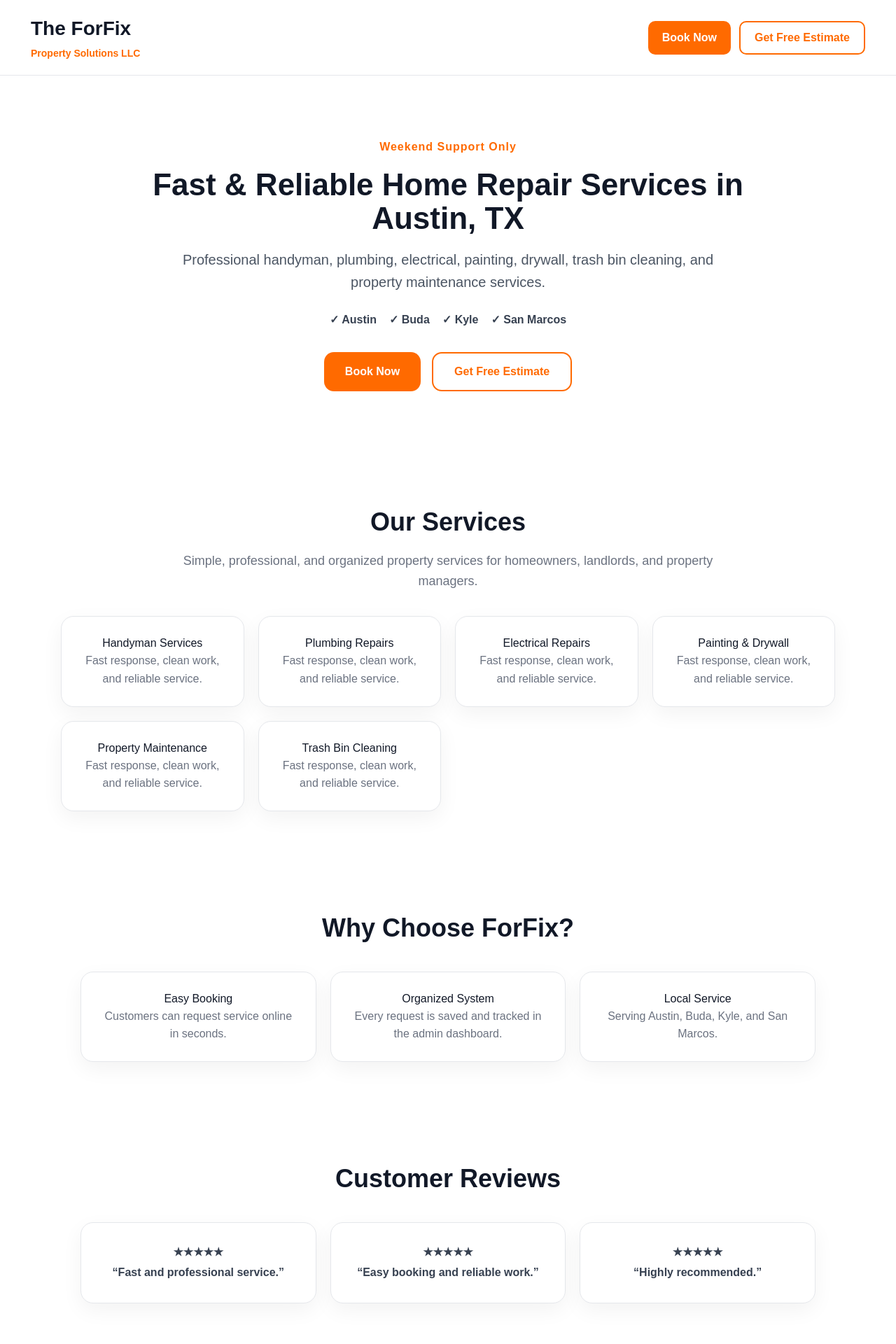
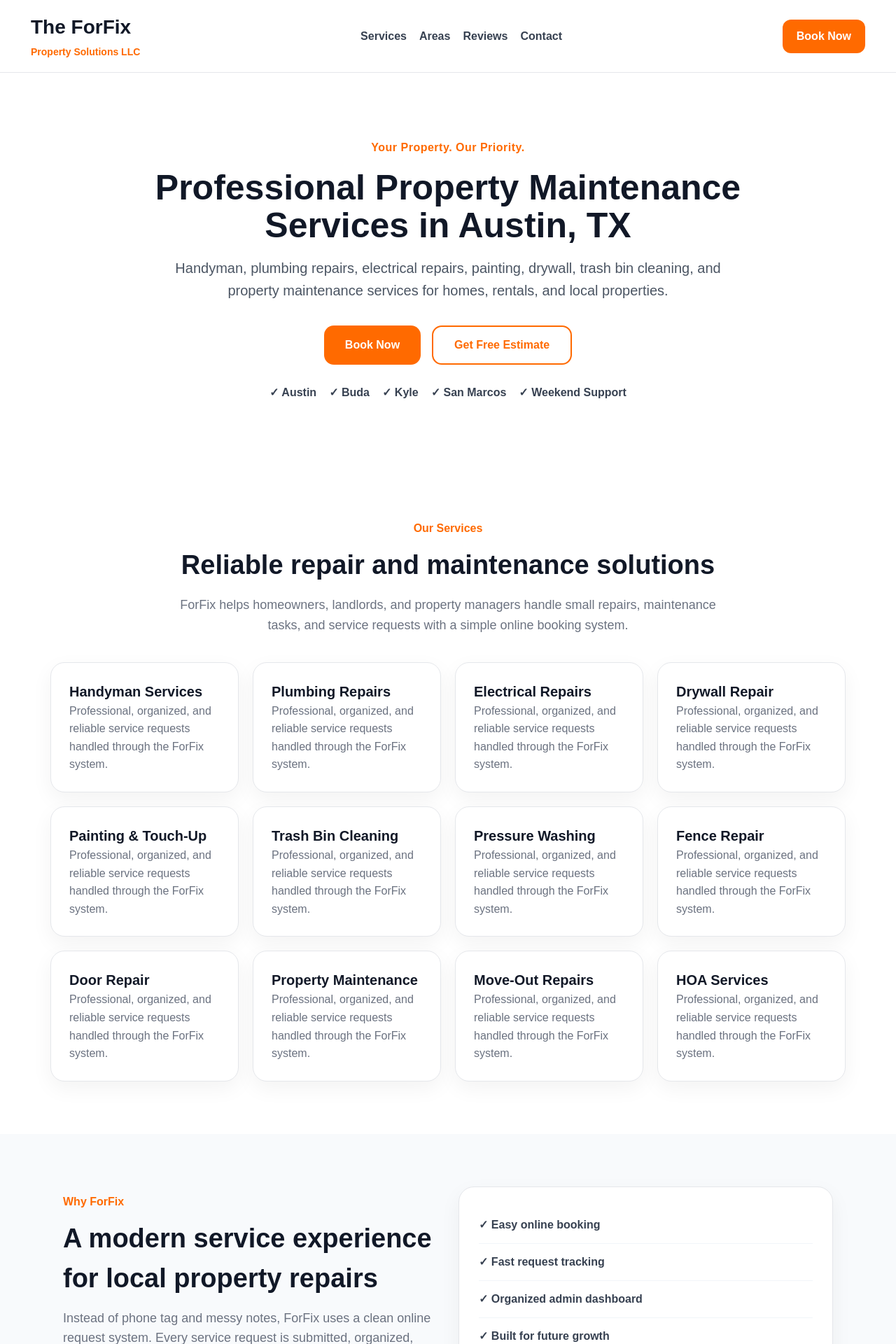
Before and after one commit to theforfix/forfix, a Next.js app: page / in a window 1280 px wide. Shown: the top 1920 px of the page at 70% size. Built offline with nearby package versions, Linux system fonts and the light colour scheme.

Commit message:
Upgrade homepage professional

```diff
--- a/app/page.tsx
+++ b/app/page.tsx
@@ -4,27 +4,32 @@
 import { db } from "../lib/firebase";
 import { collection, addDoc, serverTimestamp } from "firebase/firestore";
 
+type RequestMode = "book" | "estimate";
+
 export default function Home() {
   const [open, setOpen] = useState(false);
-  const [mode, setMode] = useState<"book" | "estimate">("book");
+  const [mode, setMode] = useState<RequestMode>("book");
   const [loading, setLoading] = useState(false);
 
   const [form, setForm] = useState({
     name: "",
     phone: "",
+    email: "",
     address: "",
     service: "Handyman Services",
+    date: "",
+    time: "",
     issue: "",
   });
 
-  const openForm = (selectedMode: "book" | "estimate") => {
+  const openForm = (selectedMode: RequestMode) => {
     setMode(selectedMode);
     setOpen(true);
   };
 
   const submitRequest = async () => {
-    if (!form.name || !form.phone || !form.issue) {
-      alert("Please fill name, phone, and issue.");
+    if (!form.name || !form.phone || !form.address || !form.issue) {
+      alert("Please fill name, phone, address, and issue.");
       return;
     }
 
@@ -45,8 +50,11 @@
       setForm({
         name: "",
         phone: "",
+        email: "",
         address: "",
         service: "Handyman Services",
+        date: "",
+        time: "",
         issue: "",
       });
     } catch (error) {
@@ -65,50 +73,57 @@
           <p style={styles.subBrand}>Property Solutions LLC</p>
         </div>
 
-        <div style={styles.headerButtons}>
-          <button onClick={() => openForm("book")} style={styles.smallOrange}>
+        <nav style={styles.nav}>
+          <a href="#services" style={styles.navLink}>Services</a>
+          <a href="#areas" style={styles.navLink}>Areas</a>
+          <a href="#reviews" style={styles.navLink}>Reviews</a>
+          <a href="#contact" style={styles.navLink}>Contact</a>
+        </nav>
+
+        <button onClick={() => openForm("book")} style={styles.headerBtn}>
+          Book Now
+        </button>
+      </header>
+
+      <section style={styles.hero}>
+        <p style={styles.badge}>Your Property. Our Priority.</p>
+
+        <h1 style={styles.title}>
+          Professional Property Maintenance Services in Austin, TX
+        </h1>
+
+        <p style={styles.subtitle}>
+          Handyman, plumbing repairs, electrical repairs, painting, drywall,
+          trash bin cleaning, and property maintenance services for homes,
+          rentals, and local properties.
+        </p>
+
+        <div style={styles.heroButtons}>
+          <button onClick={() => openForm("book")} style={styles.primaryBtn}>
             Book Now
           </button>
-          <button onClick={() => openForm("estimate")} style={styles.smallOutline}>
+
+          <button onClick={() => openForm("estimate")} style={styles.secondaryBtn}>
             Get Free Estimate
           </button>
         </div>
-      </header>
-
-      <section style={styles.hero}>
-        <p style={styles.badge}>Weekend Support Only</p>
-
-        <h1 style={styles.title}>
-          Fast & Reliable Home Repair Services in Austin, TX
-        </h1>
-
-        <p style={styles.subtitle}>
-          Professional handyman, plumbing, electrical, painting, drywall,
-          trash bin cleaning, and property maintenance services.
-        </p>
 
         <div style={styles.trustRow}>
           <span>✓ Austin</span>
           <span>✓ Buda</span>
           <span>✓ Kyle</span>
           <span>✓ San Marcos</span>
-        </div>
-
-        <div style={styles.heroButtons}>
-          <button onClick={() => openForm("book")} style={styles.bigOrange}>
-            Book Now
-          </button>
-          <button onClick={() => openForm("estimate")} style={styles.bigOutline}>
-            Get Free Estimate
-          </button>
+          <span>✓ Weekend Support</span>
         </div>
       </section>
 
-      <section style={styles.section}>
-        <h2 style={styles.sectionTitle}>Our Services</h2>
+      <section id="services" style={styles.section}>
+        <p style={styles.sectionBadge}>Our Services</p>
+        <h2 style={styles.sectionTitle}>Reliable repair and maintenance solutions</h2>
         <p style={styles.sectionText}>
-          Simple, professional, and organized property services for homeowners,
-          landlords, and property managers.
+          ForFix helps homeowners, landlords, and property managers handle
+          small repairs, maintenance tasks, and service requests with a simple
+          online booking system.
         </p>
 
         <div style={styles.grid}>
@@ -116,70 +131,104 @@
             "Handyman Services",
             "Plumbing Repairs",
             "Electrical Repairs",
-            "Painting & Drywall",
+            "Drywall Repair",
+            "Painting & Touch-Up",
+            "Trash Bin Cleaning",
+            "Pressure Washing",
+            "Fence Repair",
+            "Door Repair",
             "Property Maintenance",
-            "Trash Bin Cleaning",
-          ].map((service) => (
-            <div key={service} style={styles.card}>
-              <h3 style={styles.cardTitle}>{service}</h3>
+            "Move-Out Repairs",
+            "HOA Services",
+          ].map((item) => (
+            <div key={item} style={styles.card}>
+              <h3 style={styles.cardTitle}>{item}</h3>
               <p style={styles.cardText}>
-                Fast response, clean work, and reliable service.
+                Professional, organized, and reliable service requests handled
+                through the ForFix system.
               </p>
             </div>
           ))}
         </div>
       </section>
 
-      <section style={styles.section}>
-        <h2 style={styles.sectionTitle}>Why Choose ForFix?</h2>
-
-        <div style={styles.grid3}>
-          <div style={styles.card}>
-            <h3 style={styles.cardTitle}>Easy Booking</h3>
-            <p style={styles.cardText}>
-              Customers can request service online in seconds.
+      <section style={styles.lightSection}>
+        <div style={styles.split}>
+          <div>
+            <p style={styles.sectionBadge}>Why ForFix</p>
+            <h2 style={styles.sectionTitle}>
+              A modern service experience for local property repairs
+            </h2>
+            <p style={styles.sectionTextLeft}>
+              Instead of phone tag and messy notes, ForFix uses a clean online
+              request system. Every service request is submitted, organized,
+              tracked, and managed from one dashboard.
             </p>
           </div>
 
-          <div style={styles.card}>
-            <h3 style={styles.cardTitle}>Organized System</h3>
-            <p style={styles.cardText}>
-              Every request is saved and tracked in the admin dashboard.
-            </p>
-          </div>
-
-          <div style={styles.card}>
-            <h3 style={styles.cardTitle}>Local Service</h3>
-            <p style={styles.cardText}>
-              Serving Austin, Buda, Kyle, and San Marcos.
-            </p>
+          <div style={styles.featureBox}>
+            <div style={styles.feature}>✓ Easy online booking</div>
+            <div style={styles.feature}>✓ Fast request tracking</div>
+            <div style={styles.feature}>✓ Organized admin dashboard</div>
+            <div style={styles.feature}>✓ Built for future growth</div>
           </div>
         </div>
       </section>
 
-      <section style={styles.section}>
-        <h2 style={styles.sectionTitle}>Customer Reviews</h2>
+      <section id="areas" style={styles.section}>
+        <p style={styles.sectionBadge}>Service Areas</p>
+        <h2 style={styles.sectionTitle}>Serving Austin and nearby communities</h2>
 
-        <div style={styles.grid3}>
-          <div style={styles.review}>★★★★★<br />“Fast and professional service.”</div>
-          <div style={styles.review}>★★★★★<br />“Easy booking and reliable work.”</div>
-          <div style={styles.review}>★★★★★<br />“Highly recommended.”</div>
+        <div style={styles.areaGrid}>
+          {["Austin", "Buda", "Kyle", "San Marcos"].map((area) => (
+            <div key={area} style={styles.areaCard}>
+              {area}
+            </div>
+          ))}
         </div>
       </section>
 
-      <section style={styles.cta}>
-        <h2 style={styles.ctaTitle}>Need a repair or estimate?</h2>
+      <section id="reviews" style={styles.lightSection}>
+        <p style={styles.sectionBadge}>Customer Reviews</p>
+        <h2 style={styles.sectionTitle}>Built on trust and professional service</h2>
+
+        <div style={styles.reviewGrid}>
+          <div style={styles.reviewCard}>
+            <b>★★★★★</b>
+            <p>“Fast response and professional service.”</p>
+          </div>
+          <div style={styles.reviewCard}>
+            <b>★★★★★</b>
+            <p>“Easy booking and reliable work.”</p>
+          </div>
+          <div style={styles.reviewCard}>
+            <b>★★★★★</b>
+            <p>“Highly recommended for home repairs.”</p>
+          </div>
+        </div>
+      </section>
+
+      <section id="contact" style={styles.cta}>
+        <p style={styles.ctaBadge}>Ready to start?</p>
+        <h2 style={styles.ctaTitle}>Send your service request today</h2>
         <p style={styles.ctaText}>
-          Send your request now and ForFix will follow up quickly.
+          Choose Book Now if you are ready to schedule, or Free Estimate if you
+          want pricing first.
         </p>
 
-        <button onClick={() => openForm("book")} style={styles.bigOrange}>
-          Start Request
-        </button>
+        <div style={styles.heroButtons}>
+          <button onClick={() => openForm("book")} style={styles.primaryBtn}>
+            Book Now
+          </button>
+          <button onClick={() => openForm("estimate")} style={styles.secondaryBtn}>
+            Get Free Estimate
+          </button>
+        </div>
       </section>
 
       <footer style={styles.footer}>
         <b>The ForFix Property Solutions LLC</b>
+        <p>Your Property. Our Priority.</p>
         <p>Austin • Buda • Kyle • San Marcos</p>
         <p>theforfix.com</p>
       </footer>
@@ -190,6 +239,12 @@
             <h2 style={styles.modalTitle}>
               {mode === "book" ? "Book Service" : "Get Free Estimate"}
             </h2>
+
+            <p style={styles.modalDesc}>
+              {mode === "book"
+                ? "Use this form when you are ready to schedule a service."
+                : "Use this form to request pricing before booking."}
+            </p>
 
             <input
               style={styles.input}
@@ -207,7 +262,14 @@
 
             <input
               style={styles.input}
-              placeholder="Address"
+              placeholder="Email Optional"
+              value={form.email}
+              onChange={(e) => setForm({ ...form, email: e.target.value })}
+            />
+
+            <input
+              style={styles.input}
+              placeholder="Service Address"
               value={form.address}
               onChange={(e) => setForm({ ...form, address: e.target.value })}
             />
@@ -220,15 +282,37 @@
               <option>Handyman Services</option>
               <option>Plumbing Repairs</option>
               <option>Electrical Repairs</option>
-              <option>Painting & Drywall</option>
+              <option>Drywall Repair</option>
+              <option>Painting & Touch-Up</option>
+              <option>Trash Bin Cleaning</option>
+              <option>Pressure Washing</option>
+              <option>Fence Repair</option>
+              <option>Door Repair</option>
               <option>Property Maintenance</option>
-              <option>Trash Bin Cleaning</option>
+              <option>Move-Out Repairs</option>
+              <option>HOA Services</option>
               <option>Other</option>
             </select>
 
+            <div style={styles.twoCols}>
+              <input
+                style={styles.input}
+                type="date"
+                value={form.date}
+                onChange={(e) => setForm({ ...form, date: e.target.value })}
+              />
+
+              <input
+                style={styles.input}
+                type="time"
+                value={form.time}
+                onChange={(e) => setForm({ ...form, time: e.target.value })}
+              />
+            </div>
+
             <textarea
               style={styles.textarea}
-              placeholder="Describe the issue"
+              placeholder="Describe the issue or work needed"
               value={form.issue}
               onChange={(e) => setForm({ ...form, issue: e.target.value })}
             />
@@ -236,10 +320,7 @@
             <button
               onClick={submitRequest}
               disabled={loading}
-              style={{
-                ...styles.fullButton,
-                opacity: loading ? 0.7 : 1,
-              }}
+              style={{ ...styles.fullButton, opacity: loading ? 0.7 : 1 }}
             >
               {loading ? "Sending..." : "Submit Request"}
             </button>
@@ -262,15 +343,17 @@
     minHeight: "100vh",
   },
   header: {
-    padding: "20px 44px",
+    background: "#ffffff",
+    borderBottom: "1px solid #e5e7eb",
+    padding: "18px 44px",
     display: "flex",
     justifyContent: "space-between",
     alignItems: "center",
-    borderBottom: "1px solid #e5e7eb",
-    background: "#ffffff",
     position: "sticky",
     top: 0,
     zIndex: 20,
+    gap: 20,
+    flexWrap: "wrap",
   },
   brand: {
     margin: 0,
@@ -283,62 +366,49 @@
     fontSize: 14,
     fontWeight: 700,
   },
-  headerButtons: {
+  nav: {
     display: "flex",
-    gap: 12,
+    gap: 18,
     flexWrap: "wrap",
   },
-  smallOrange: {
+  navLink: {
+    color: "#374151",
+    textDecoration: "none",
+    fontWeight: 700,
+  },
+  headerBtn: {
     background: "#ff6a00",
     color: "#ffffff",
     border: "none",
     padding: "12px 20px",
-    borderRadius: 10,
-    fontWeight: 800,
-    cursor: "pointer",
-  },
-  smallOutline: {
-    background: "#ffffff",
-    color: "#ff6a00",
-    border: "2px solid #ff6a00",
-    padding: "10px 20px",
-    borderRadius: 10,
-    fontWeight: 800,
+    borderRadius: 12,
+    fontWeight: 900,
     cursor: "pointer",
   },
   hero: {
-    padding: "90px 20px",
+    background: "#ffffff",
+    padding: "95px 22px",
     textAlign: "center",
-    background: "#ffffff",
   },
   badge: {
     color: "#ff6a00",
     fontWeight: 900,
-    letterSpacing: 1,
+    letterSpacing: 0.5,
     margin: 0,
   },
   title: {
-    fontSize: 44,
-    lineHeight: 1.1,
-    maxWidth: 950,
+    fontSize: 50,
+    lineHeight: 1.08,
+    maxWidth: 980,
     margin: "18px auto",
     fontWeight: 900,
   },
   subtitle: {
     fontSize: 20,
     color: "#4b5563",
-    maxWidth: 790,
+    maxWidth: 820,
     margin: "0 auto",
     lineHeight: 1.6,
-  },
-  trustRow: {
-    marginTop: 26,
-    display: "flex",
-    justifyContent: "center",
-    gap: 18,
-    flexWrap: "wrap",
-    color: "#374151",
-    fontWeight: 700,
   },
   heroButtons: {
     marginTop: 34,
@@ -347,7 +417,7 @@
     gap: 16,
     flexWrap: "wrap",
   },
-  bigOrange: {
+  primaryBtn: {
     background: "#ff6a00",
     color: "#ffffff",
     border: "none",
@@ -357,7 +427,7 @@
     fontSize: 16,
     cursor: "pointer",
   },
-  bigOutline: {
+  secondaryBtn: {
     background: "#ffffff",
     color: "#ff6a00",
     border: "2px solid #ff6a00",
@@ -367,22 +437,49 @@
     fontSize: 16,
     cursor: "pointer",
   },
+  trustRow: {
+    marginTop: 28,
+    display: "flex",
+    justifyContent: "center",
+    gap: 18,
+    flexWrap: "wrap",
+    color: "#374151",
+    fontWeight: 800,
+  },
   section: {
-    padding: "70px 22px",
-    maxWidth: 1150,
+    padding: "75px 22px",
+    maxWidth: 1180,
     margin: "0 auto",
     textAlign: "center",
     background: "#ffffff",
   },
+  lightSection: {
+    padding: "75px 22px",
+    background: "#f8fafc",
+    textAlign: "center",
+  },
+  sectionBadge: {
+    color: "#ff6a00",
+    fontWeight: 900,
+    margin: 0,
+  },
   sectionTitle: {
-    fontSize: 36,
-    margin: "0 0 14px",
+    fontSize: 38,
+    margin: "12px auto 14px",
+    maxWidth: 850,
     fontWeight: 900,
   },
   sectionText: {
     color: "#6b7280",
-    maxWidth: 760,
+    maxWidth: 780,
     margin: "0 auto 36px",
+    fontSize: 18,
+    lineHeight: 1.6,
+  },
+  sectionTextLeft: {
+    color: "#6b7280",
+    maxWidth: 620,
+    margin: "0 auto",
     fontSize: 18,
     lineHeight: 1.6,
   },
@@ -390,57 +487,99 @@
     display: "grid",
     gridTemplateColumns: "repeat(auto-fit, minmax(240px, 1fr))",
     gap: 20,
-    marginTop: 35,
-  },
-  grid3: {
-    display: "grid",
-    gridTemplateColumns: "repeat(auto-fit, minmax(260px, 1fr))",
-    gap: 20,
-    maxWidth: 1050,
-    margin: "35px auto 0",
+    marginTop: 38,
   },
   card: {
     background: "#ffffff",
     border: "1px solid #e5e7eb",
-    borderRadius: 18,
+    borderRadius: 20,
     padding: 26,
     boxShadow: "0 10px 30px rgba(0,0,0,0.05)",
+    textAlign: "left",
   },
   cardTitle: {
-    marginTop: 0,
-    color: "#111827",
+    margin: 0,
+    fontSize: 20,
+    fontWeight: 900,
   },
   cardText: {
     color: "#6b7280",
     lineHeight: 1.6,
   },
-  review: {
+  split: {
+    maxWidth: 1100,
+    margin: "0 auto",
+    display: "grid",
+    gridTemplateColumns: "repeat(auto-fit, minmax(280px, 1fr))",
+    gap: 30,
+    alignItems: "center",
+    textAlign: "left",
+  },
+  featureBox: {
+    background: "#ffffff",
+    border: "1px solid #e5e7eb",
+    borderRadius: 22,
+    padding: 28,
+    boxShadow: "0 10px 30px rgba(0,0,0,0.05)",
+  },
+  feature: {
+    padding: "14px 0",
+    borderBottom: "1px solid #f1f5f9",
+    fontWeight: 800,
+    color: "#374151",
+  },
+  areaGrid: {
+    display: "grid",
+    gridTemplateColumns: "repeat(auto-fit, minmax(190px, 1fr))",
+    gap: 18,
+    marginTop: 35,
+  },
+  areaCard: {
     background: "#ffffff",
     border: "1px solid #e5e7eb",
     borderRadius: 18,
     padding: 28,
+    fontWeight: 900,
+    fontSize: 22,
     boxShadow: "0 10px 30px rgba(0,0,0,0.05)",
+  },
+  reviewGrid: {
+    maxWidth: 1050,
+    margin: "35px auto 0",
+    display: "grid",
+    gridTemplateColumns: "repeat(auto-fit, minmax(260px, 1fr))",
+    gap: 20,
+  },
+  reviewCard: {
+    background: "#ffffff",
+    border: "1px solid #e5e7eb",
+    borderRadius: 20,
+    padding: 28,
     color: "#374151",
-    fontWeight: 700,
-    lineHeight: 1.8,
+    lineHeight: 1.7,
+    boxShadow: "0 10px 30px rgba(0,0,0,0.05)",
   },
   cta: {
     background: "#ffffff",
-    color: "#111827",
     textAlign: "center",
-    padding: "70px 20px",
+    padding: "80px 22px",
     borderTop: "1px solid #e5e7eb",
-    borderBottom: "1px solid #e5e7eb",
+  },
+  ctaBadge: {
+    color: "#ff6a00",
+    fontWeight: 900,
+    margin: 0,
   },
   ctaTitle: {
-    fontSize: 36,
-    margin: 0,
+    fontSize: 40,
+    margin: "12px 0",
     fontWeight: 900,
   },
   ctaText: {
+    color: "#6b7280",
     fontSize: 18,
-    marginBottom: 28,
-    color: "#6b7280",
+    margin: "0 auto",
+    maxWidth: 760,
   },
   footer: {
     background: "#ffffff",
@@ -462,30 +601,43 @@
   modalBox: {
     background: "#ffffff",
     padding: 28,
-    borderRadius: 20,
+    borderRadius: 22,
     width: "100%",
-    maxWidth: 480,
+    maxWidth: 520,
     boxShadow: "0 20px 60px rgba(0,0,0,0.25)",
+    maxHeight: "90vh",
+    overflowY: "auto",
   },
   modalTitle: {
-    marginTop: 0,
-    color: "#111827",
+    margin: 0,
+    fontSize: 30,
+    fontWeight: 900,
+  },
+  modalDesc: {
+    color: "#6b7280",
+    lineHeight: 1.5,
+    margin: "8px 0 18px",
   },
   input: {
     width: "100%",
     padding: 14,
     marginBottom: 12,
-    borderRadius: 10,
+    borderRadius: 12,
     border: "1px solid #d1d5db",
     fontSize: 15,
     boxSizing: "border-box",
+  },
+  twoCols: {
+    display: "grid",
+    gridTemplateColumns: "repeat(auto-fit, minmax(180px, 1fr))",
+    gap: 10,
   },
   textarea: {
     width: "100%",
     height: 120,
     padding: 14,
     marginBottom: 12,
-    borderRadius: 10,
+    borderRadius: 12,
     border: "1px solid #d1d5db",
     fontSize: 15,
     boxSizing: "border-box",
@@ -496,7 +648,7 @@
     color: "#ffffff",
     border: "none",
     padding: 15,
-    borderRadius: 12,
+    borderRadius: 14,
     fontWeight: 900,
     cursor: "pointer",
   },
```
